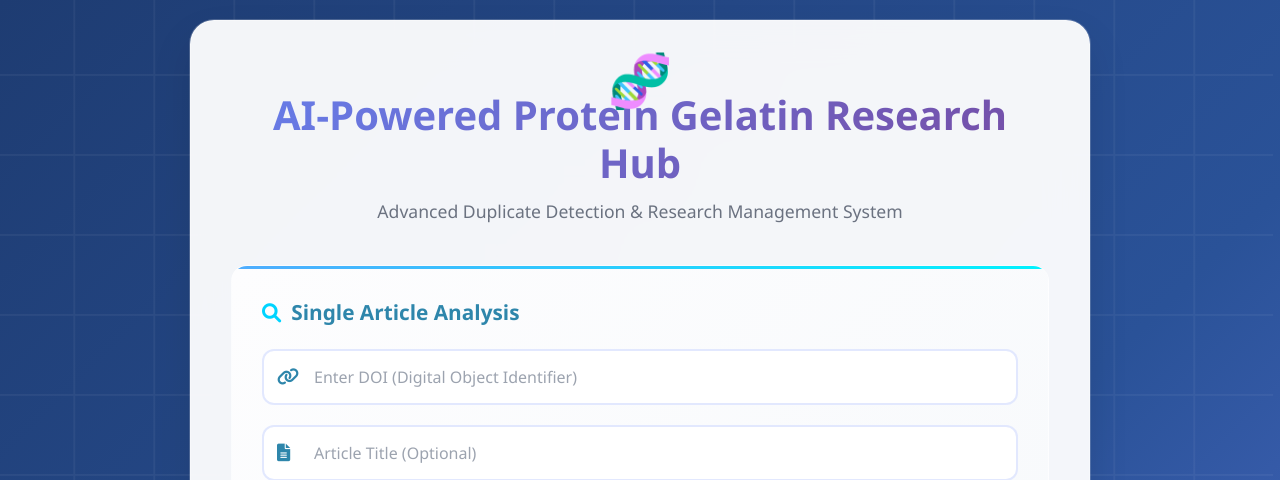
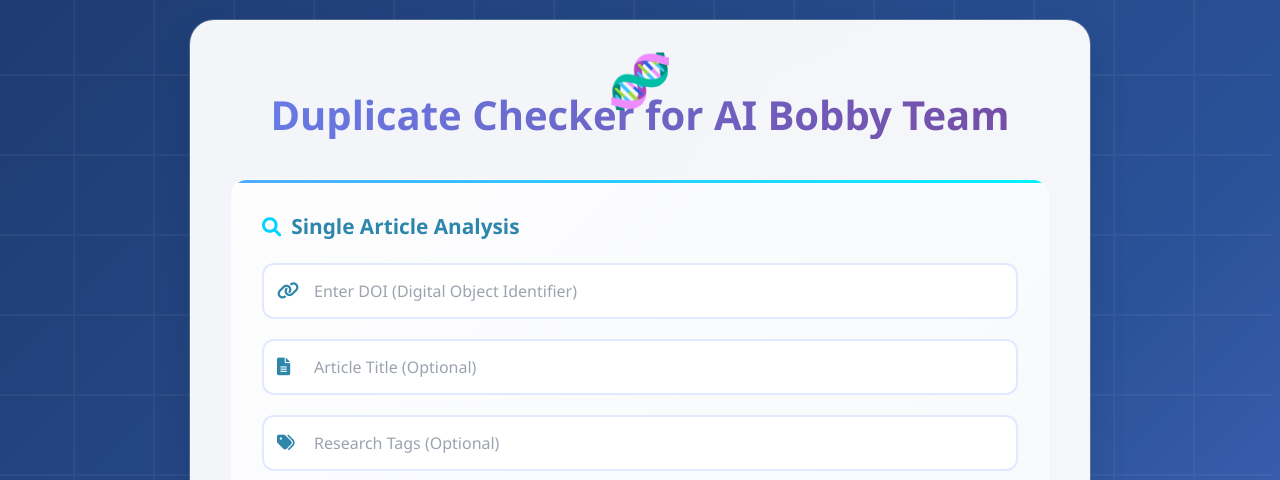
Before and after one commit to Rabiul-Alam-Roni/duplicate-checker-2, a FastAPI app: page / in a window 1280 px wide. Shown: the top 480 px of the page. Run offline with FastAPI, Linux system fonts and the light colour scheme; data that the repository does not hold is empty.

Commit message:
Update index.html

```diff
--- a/templates/index.html
+++ b/templates/index.html
@@ -364,8 +364,7 @@
 <body>
     <div class="container">
         <div class="header">
-            <h1 class="main-title">AI-Powered Protein Gelatin Research Hub</h1>
-            <p class="subtitle">Advanced Duplicate Detection & Research Management System</p>
+            <h1 class="main-title">Duplicate Checker for AI Bobby Team</h1>
         </div>
 
         <div class="form-section">
```
